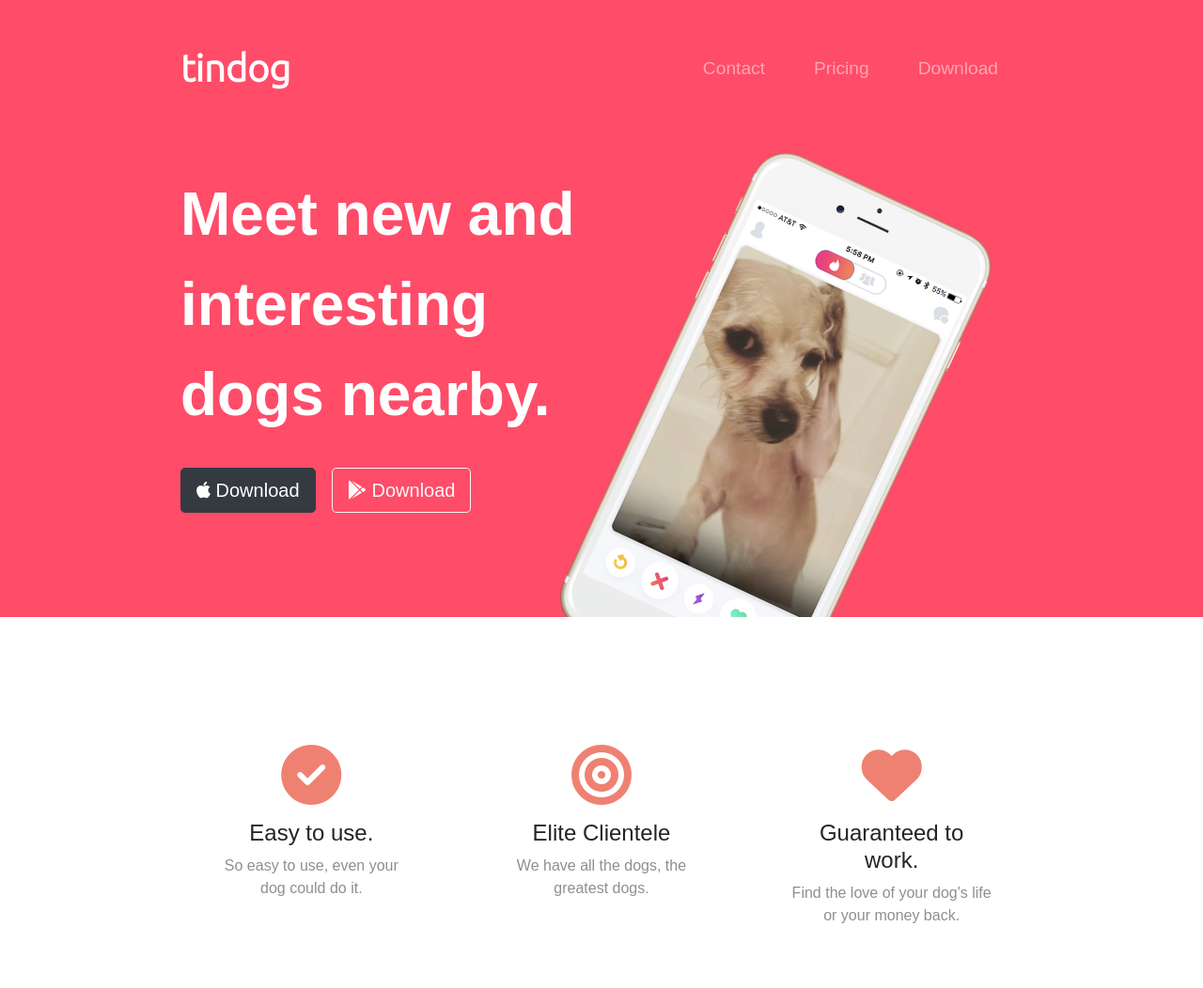
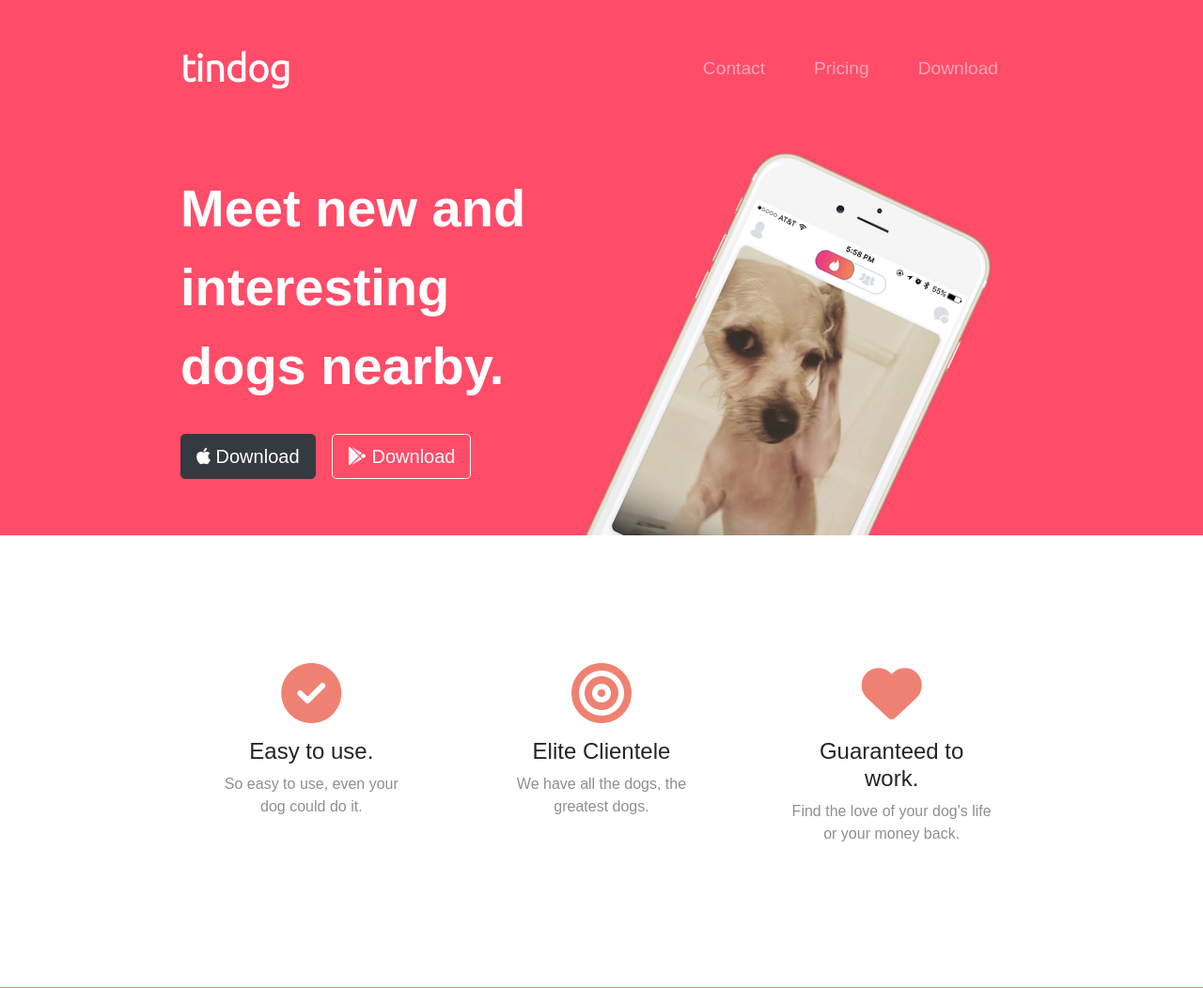
Before and after one commit to soniaobasuyi/Bootstrap-tindog-site, a plain HTML site: page index.html in a window 1280 px wide. Shown: the top 1052 px of the page at 94% size. Drawn offline with nearby package versions, Linux system fonts and the light colour scheme.

Commit message:
styles changes

```diff
--- a/css/styles.css
+++ b/css/styles.css
@@ -4,7 +4,7 @@ body {
 }
 
 h1, h2, h3, h4, h5, h6 {
-    font-family: 'Montserrat-bold', sans-serif;
+    font-family: 'Montserrat-Black', sans-serif;
 }
 
 p {
@@ -15,7 +15,7 @@ p {
 
 .big-heading {
     font-family: 'Montserrat-Black', sans-serif;
-    font-size: 4rem;
+    font-size: 3.5rem;
     line-height: 1.5;
     font-weight: bolder;
 }
@@ -60,7 +60,7 @@ p {
 
 .nav-link {
     font-size: 1.2rem;
-    font-family: 'Monserrat-light', sans-serif;
+    font-family: 'Monserrat-Light', sans-serif;
 }
 
 /* Download Buttons */
@@ -72,7 +72,7 @@ p {
 /* Title Section */
 
 #title .container-fluid {
-    padding: 3% 15% 7%;
+    padding: 3% 15%;
     text-align: left;
 }
 
--- a/index.html
+++ b/index.html
@@ -140,7 +140,7 @@
   <!-- Press -->
 
   <section class="colored-section" id="press">
-    <img class="press-logo" src="images/techcrunch.png" alt="tc-logo">
+    <img class="press-logo" src="images/TechCrunch.png" alt="tc-logo">
     <img class="press-logo" src="images/tnw.png" alt="tnw-logo">
     <img class="press-logo" src="images/bizinsider.png" alt="biz-insider-logo">
     <img class="press-logo" src="images/mashable.png" alt="mashable-logo">
```
